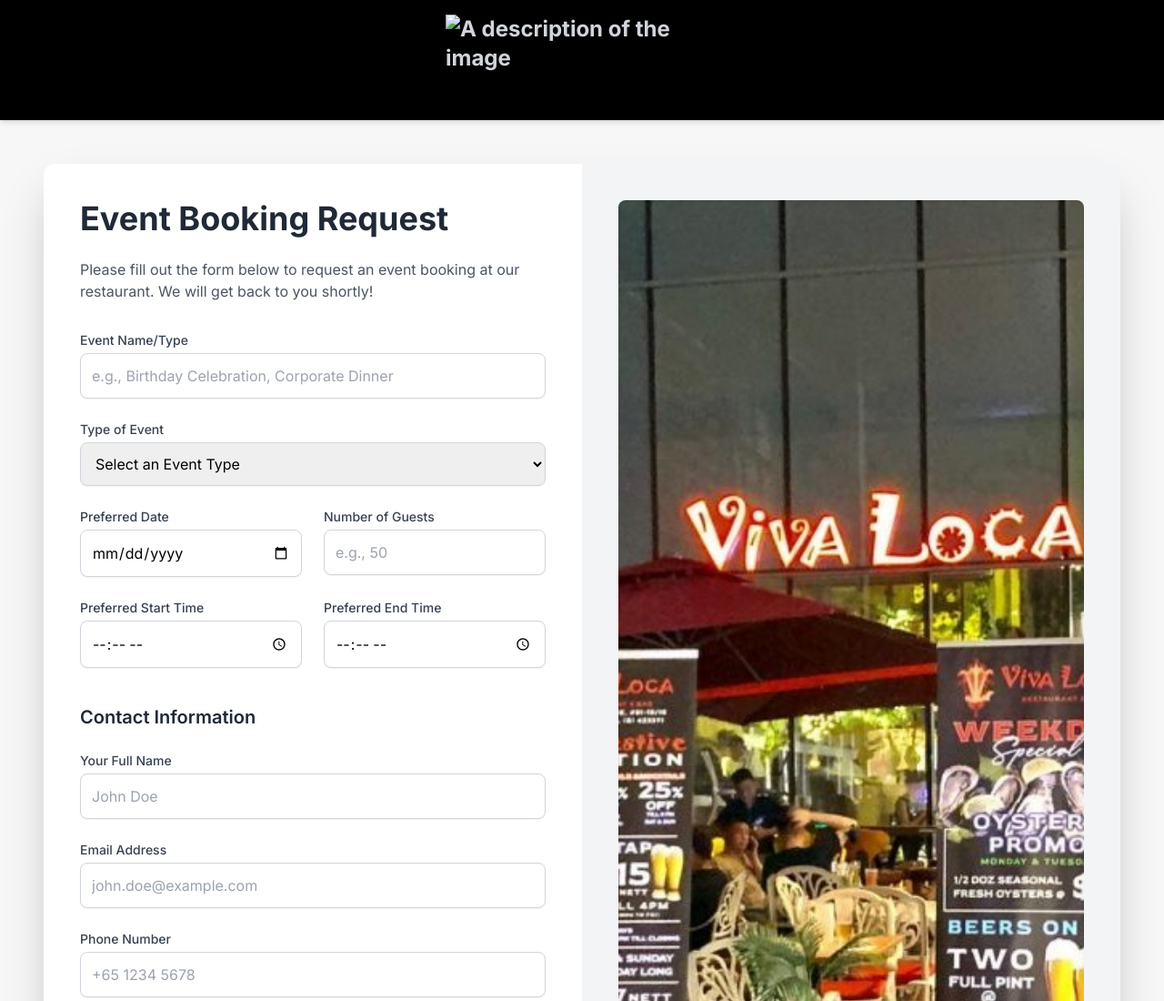
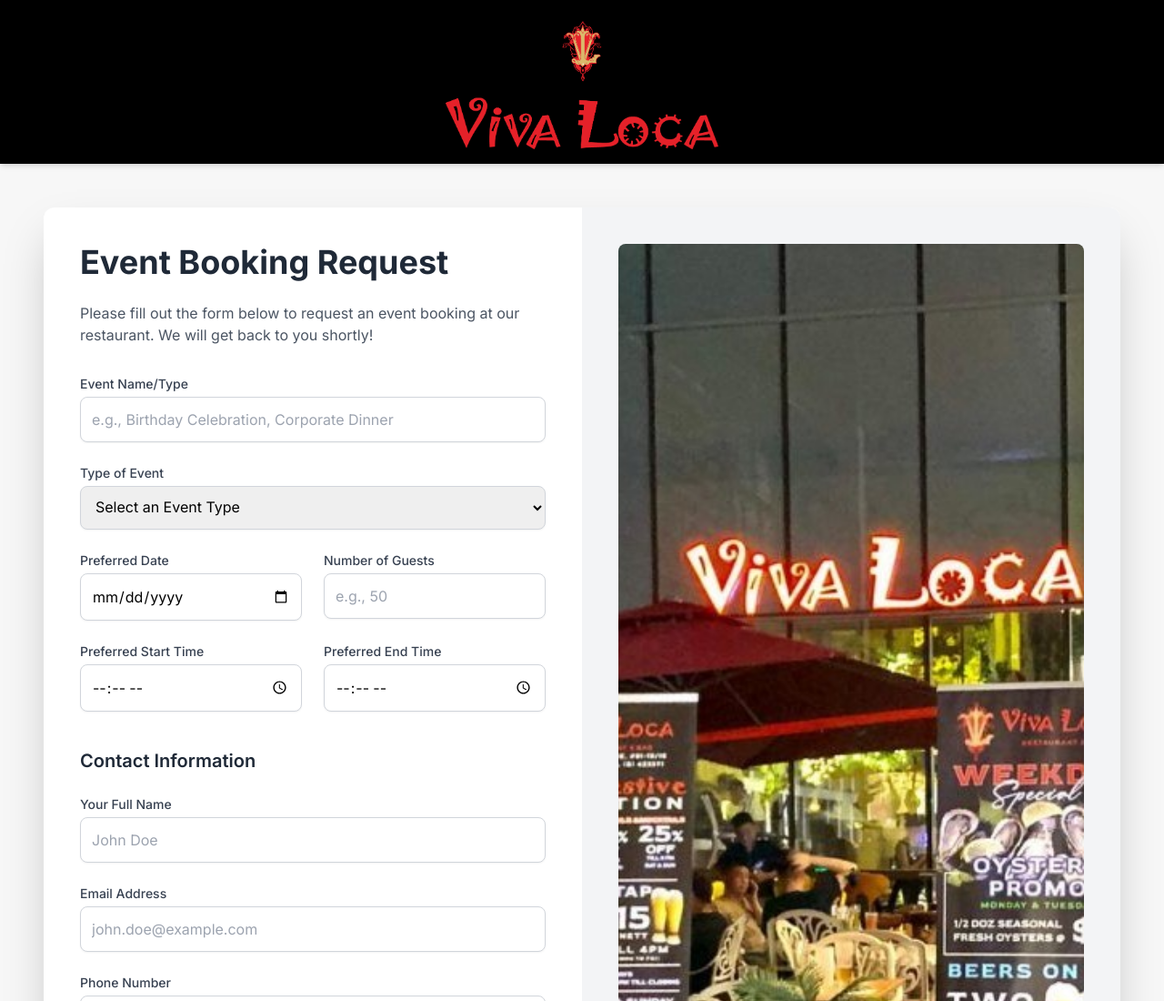
Before and after one commit to Techvision131/vivaloca, a plain HTML site: page index.html in a window 1280 px wide. Shown: the top 1100 px of the page at 91% size. Drawn offline with nearby package versions, Linux system fonts and the light colour scheme; the site is published under a folder, as on GitHub Pages, so addresses that start at the root find nothing.

Commit message:
Update index.html

```diff
--- a/index.html
+++ b/index.html
@@ -32,7 +32,7 @@
         <div class="container mx-auto flex justify-center items-center px-4">
             <!-- Logo Placeholder -->
             <div class="text-2xl font-bold text-gray-300">
-                <img src="/vivaloca.png" width="300" height="100" alt="A description of the image">
+                <img src="vivaloca.png" width="300" height="100" alt="A description of the image">
             </div>
             <!-- The rest of the nav bar is intentionally left empty as per request -->
         </div>
```
